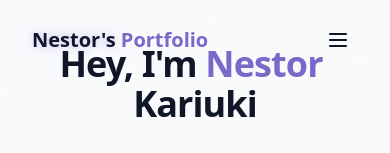
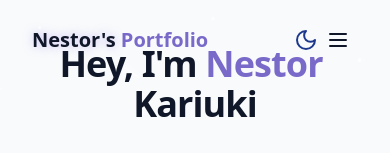
Before and after one commit to nezzyyoung/nestorkariuki, a React (Vite) app: page / in a window 390 px wide. Shown: the top 153 px of the page. Built offline with nearby package versions, Linux system fonts and the light colour scheme.

Commit message:
added theme toggle to the mobile screen

```diff
--- a/src/components/ThemeToggle.jsx
+++ b/src/components/ThemeToggle.jsx
@@ -33,7 +33,7 @@ export const ThemeToggle = () => {
     return (
         <button onClick={toggleTheme}
                 className={cn(
-                    "fixed max-sm:hidden top-5 right-5 z-50 p-2 rounded-full transition-colors duration-300",
+                    "fixed top-5 right-16 z-50 p-2 rounded-full transition-colors duration-300",
                     "focus:outline:hidden"
                 )} >
             {" "}
```
